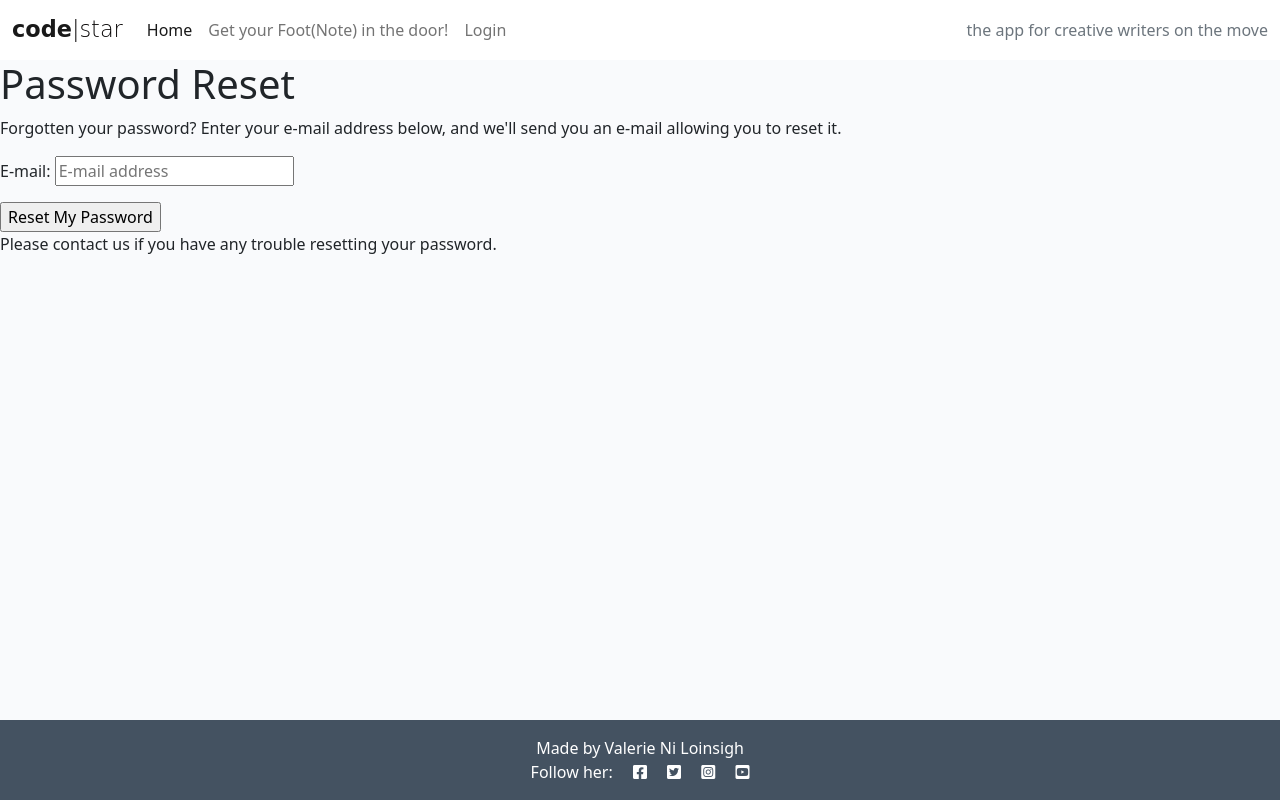
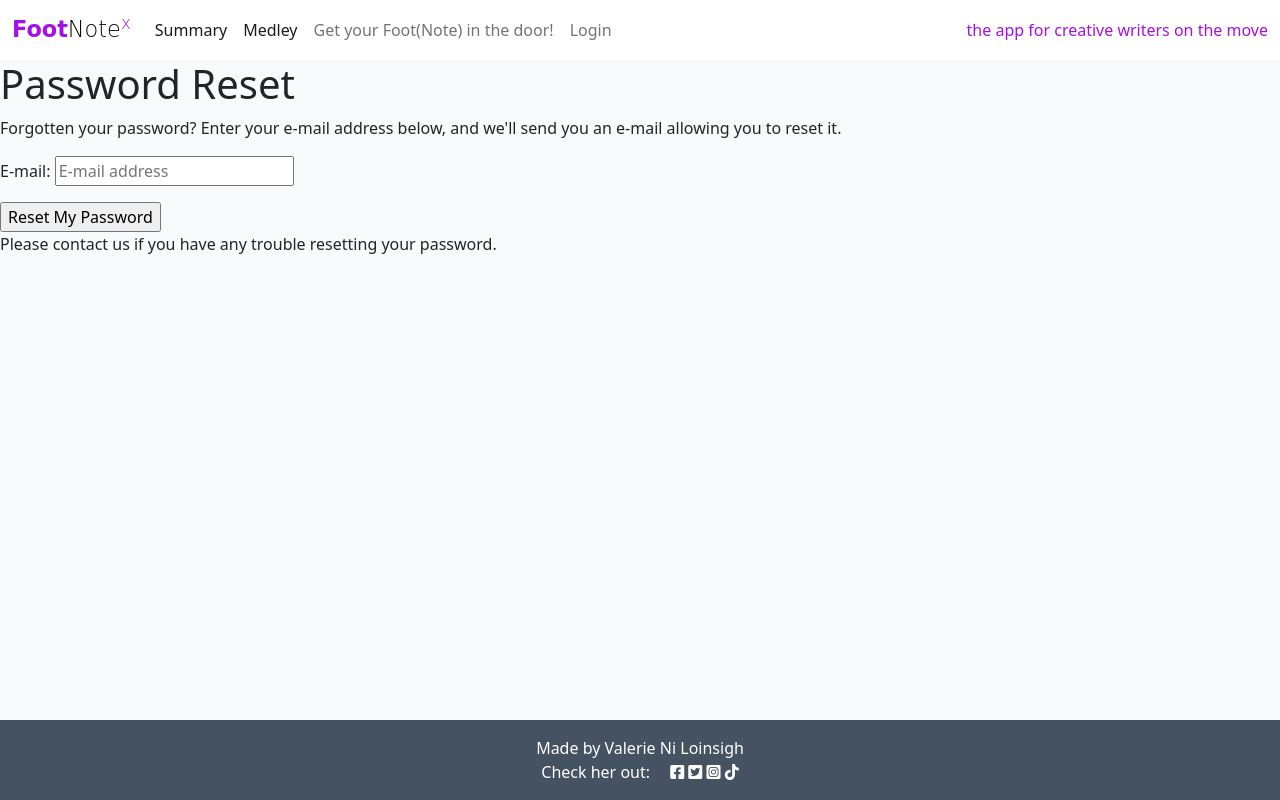
Before and after one commit to valerieniloinsigh31/footnote-app, a Django app: page /accounts/password/reset/ in a window 1280 px wide. Run offline with Django 3.2, Linux system fonts and the light colour scheme.

Commit message:
Amended tiktok icon

```diff
--- a/footnote/urls.py
+++ b/footnote/urls.py
@@ -5,7 +5,6 @@ urlpatterns = [
     path('', views.IdeaList.as_view(), name='home'),
     path('<slug:slug>/', views.IdeaDetail.as_view(), name='idea_detail'),
     path('', views.MedleyDetail.as_view(), name='medley'),
-    path('', views.MedleyDetail.as_view(), name='medley_detail'),
     path('like/<slug:slug>', views.IdeaLike.as_view(), name='idea_like'),
     path('like/<slug:slug>', views.FootnoteLike.as_view(), name='footnote_like'),
 ]
--- a/templates/base.html
+++ b/templates/base.html
@@ -4,7 +4,7 @@
 <html class="h-100">
 
 <head>
-    <title>CodeStar Blog</title>
+    <title>FootNote App</title>
 
     <link rel="preconnect" href="https://fonts.gstatic.com">
     <link href="https://fonts.googleapis.com/css2?family=Roboto:wght@300&display=swap" rel="stylesheet">
@@ -26,8 +26,8 @@
 
     <nav class="navbar navbar-expand-lg navbar-light bg-white">
         <div class="container-fluid">
-            <a class="navbar-brand" href="{% url 'home' %}"><span class="brand">c<span class="red-o">o</span>de<span
-                        class="thin">|star</span></span></span></a>
+            <a class="navbar-brand" href="{% url 'home' %}"><span class="brand"><span class="odd">Foot</span><span
+                        class="thin">Note<sup class="odd">x</sup></span></span></span></a>
             <button class="navbar-toggler" type="button" data-bs-toggle="collapse" data-bs-target="#navbarText"
                 aria-controls="navbarText" aria-expanded="false" aria-label="Toggle navigation">
                 <span class="navbar-toggler-icon"></span>
@@ -35,8 +35,11 @@
             <div class="collapse navbar-collapse" id="navbarText">
                 <ul class="navbar-nav me-auto mb-2 mb-lg-0">
                     <li class="nav-item">
-                        <a class="nav-link active" aria-current="page" href="{% url 'home' %}">Home</a>
+                        <a class="nav-link active" aria-current="page" href="{% url 'home' %}">Summary</a>
                     </li>
+                    <li class="nav-item">
+                      <a class="nav-link active" aria-current="page" href="{% url 'medley' %}">Medley</a>
+                  </li>
                     {% if user.is_authenticated %}
                     <li class="nav-item">
                         <a class="nav-link" href="{% url 'account_logout' %}">Logout</a>
@@ -51,7 +54,7 @@
                     {% endif %}
 
                 </ul>
-                <span class="navbar-text text-muted">
+                <span class="odd">
                     the app for creative writers on the move
                 </span>
             </div>
@@ -80,10 +83,10 @@
     <!-- Footer -->
     <footer class="footer mt-auto py-3 dark-bg">
         <p class="m-0 text-center text-white">Made by Valerie Ni Loinsigh</p>
-        <p class="m-0 text-center text-white">Follow her: <i class="fab fa-facebook-square ms-3"></i>
-            <i class="fab fa-twitter-square ms-3"></i>
-            <i class="fab fa-instagram-square ms-3"></i>
-            <i class="fab fa-youtube-square ms-3"></i></p>
+        <p class="m-0 text-center text-white">Check her out: <i class="fab fa-facebook-square ms-3"></i>
+            <i class="fab fa-twitter-square ms-6"></i>
+            <i class="fab fa-instagram-square ms-6"></i>
+            <i class="fab fa-brands fa-tiktok ms-6"></i>
     </footer>
     <script>
         setTimeout(function () {
--- a/templates/medley_detail.html
+++ b/templates/medley_detail.html
@@ -1,5 +1,7 @@
-{% extends 'base.html' %}{% block content %}
+{% extends 'base.html' %}
+{% block content %}
 {% load crispy_forms_tags %}
+
 <h2>Medley</h2>
 <p>
     <h3>Samuel Beckett</h3>
```
